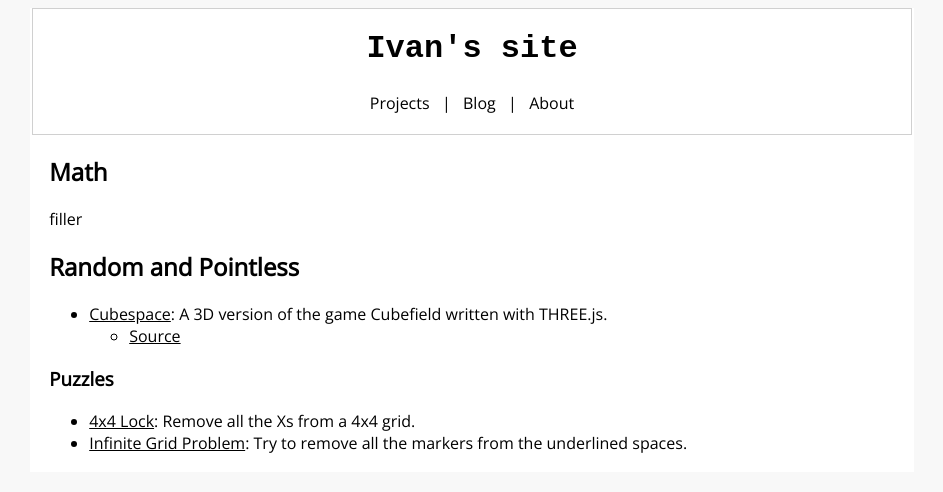
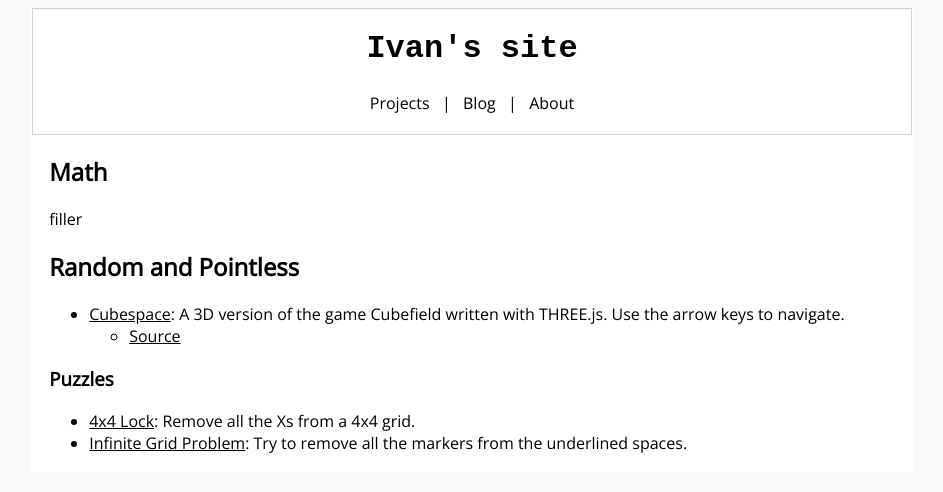
Before and after one commit to ilh37/ilh37.github.io, a Jekyll site: the page built from projects/index.md, in a window 1280 px wide. Shown: the top 492 px of the page, without its empty margins (168-1111 px from the left). Built offline with Jekyll 4.4.1, drawn with Linux system fonts in a browser that asks for light colours.

```diff
--- a/_layouts/default.html
+++ b/_layouts/default.html
@@ -3,6 +3,7 @@
 <!DOCTYPE html>
 <html>
   <head>
+    <meta charset="utf-8">
     <title>{{ page.title }}</title>
     <link rel="stylesheet" href="{{ site.baseurl }}/main.css">
   </head>
--- a/index.html
+++ b/index.html
@@ -3,4 +3,4 @@ title: Ivan's site
 layout: default
 ---
 
-<p>Nothing here yet!</p>
+<p>Pretend there's a legitimate front page here</p>
--- a/projects/index.md
+++ b/projects/index.md
@@ -9,7 +9,7 @@ filler
 
 <h2>Random and Pointless</h2>
 
-* <a href="https://ilh37.github.io/cubespace/cubespace.html" target="_blank">Cubespace</a>: A 3D version of the game Cubefield written with THREE.js.
+* <a href="https://ilh37.github.io/cubespace/cubespace.html" target="_blank">Cubespace</a>: A 3D version of the game Cubefield written with THREE.js. Use the arrow keys to navigate.
     * [Source](https://github.com/ilh37/cubespace/blob/master/cubespace.js)
 
 <h3>Puzzles</h3>
```
Also changed, not shown: _layouts/post.html (added, +11 -0 lines), blog.html (+9 -1 lines).
